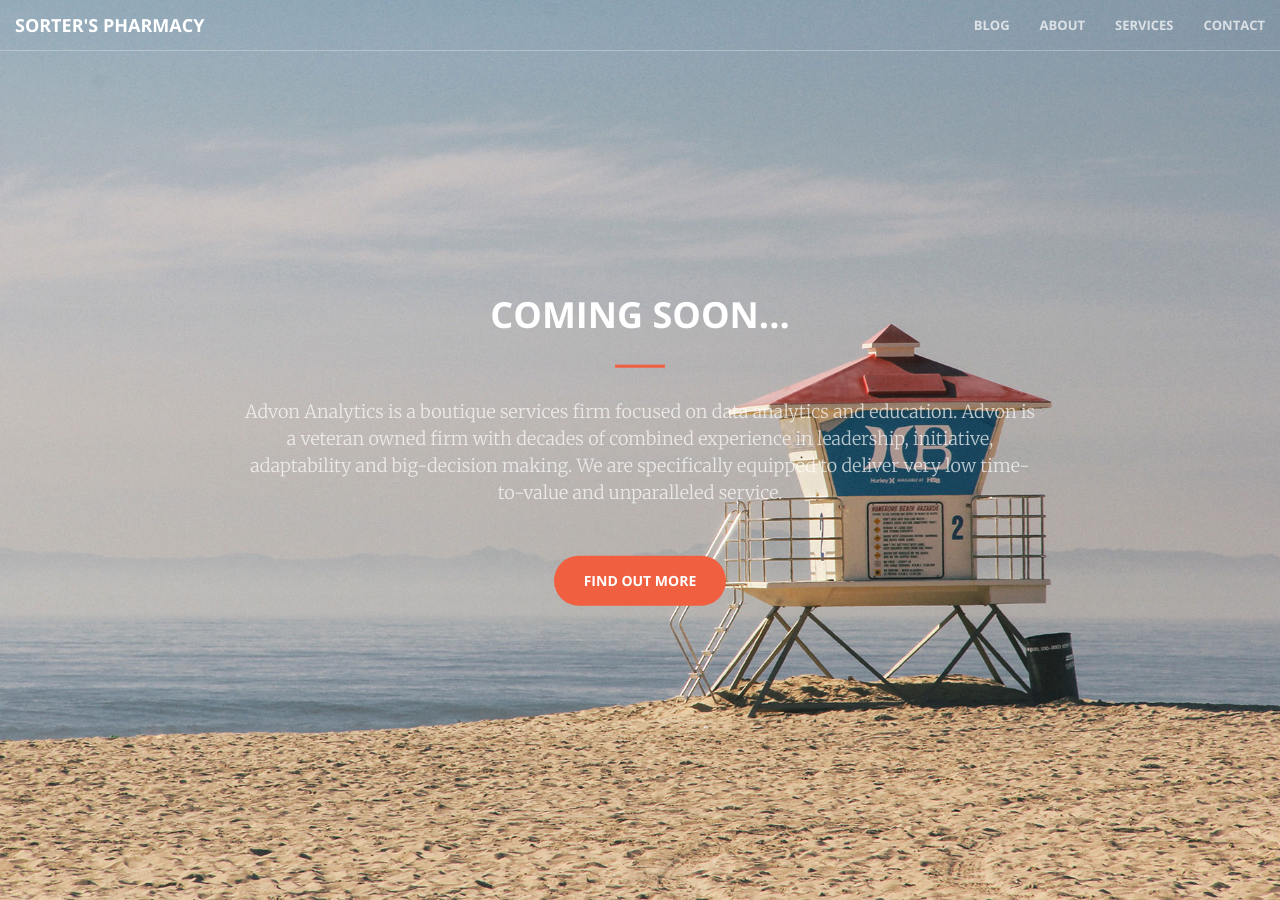
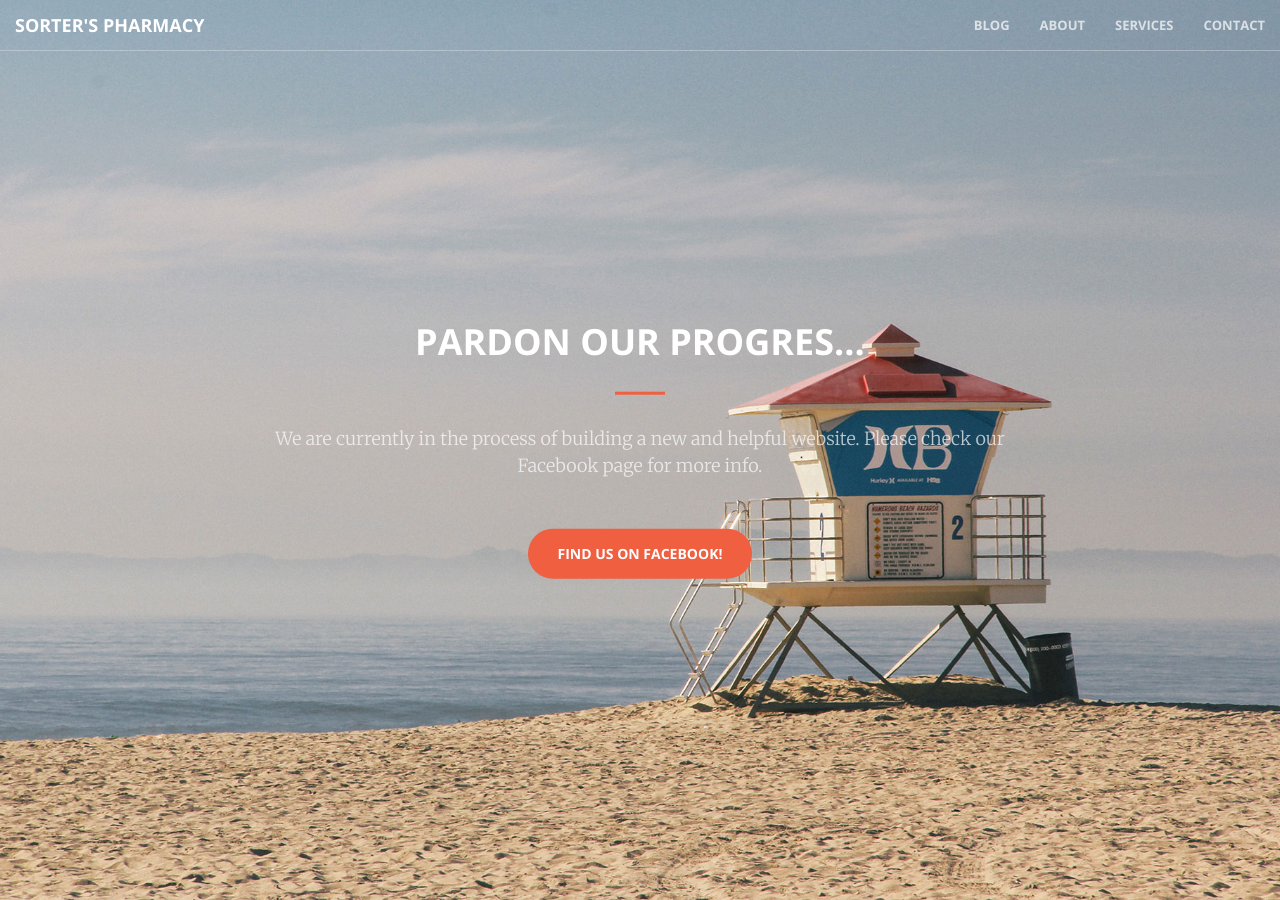
Before and after one commit to zarekio/sorters, a Jekyll site: the page built from index.html, in a window 1280 px wide. Built offline with Jekyll 4.4.1, drawn with Linux system fonts in a browser that asks for light colours.

Commit message:
Update header.html

```diff
--- a/_includes/header.html
+++ b/_includes/header.html
@@ -1,10 +1,10 @@
 <header>
     <div class="header-content">
         <div class="header-content-inner">
-            <h1>Coming Soon...</h1>
+            <h1>Pardon Our Progres...</h1>
             <hr>
-            <p>Advon Analytics is a boutique services firm focused on data analytics and education. Advon is a veteran owned firm with decades of combined experience in leadership, initiative, adaptability and big-decision making. We are specifically equipped to deliver very low time-to-value and unparalleled service.</p>
-            <a href="#about" class="btn btn-primary btn-xl page-scroll">Find Out More</a>
+            <p>We are currently in the process of building a new and helpful website. Please check our Facebook page for more info.</p>
+            <a href="https://www.facebook.com/SortersPharmacy/" class="btn btn-primary btn-xl page-scroll">Find Us On Facebook!</a>
         </div>
     </div>
 </header>
```
